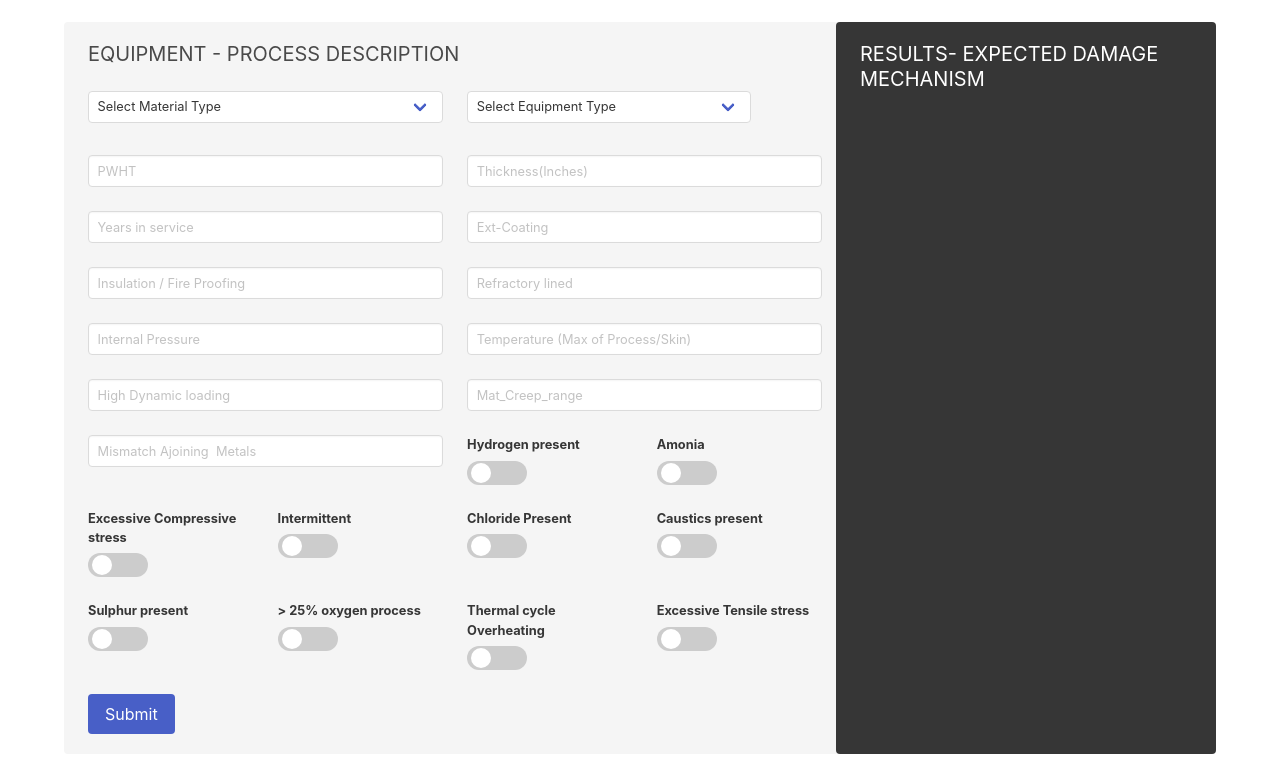
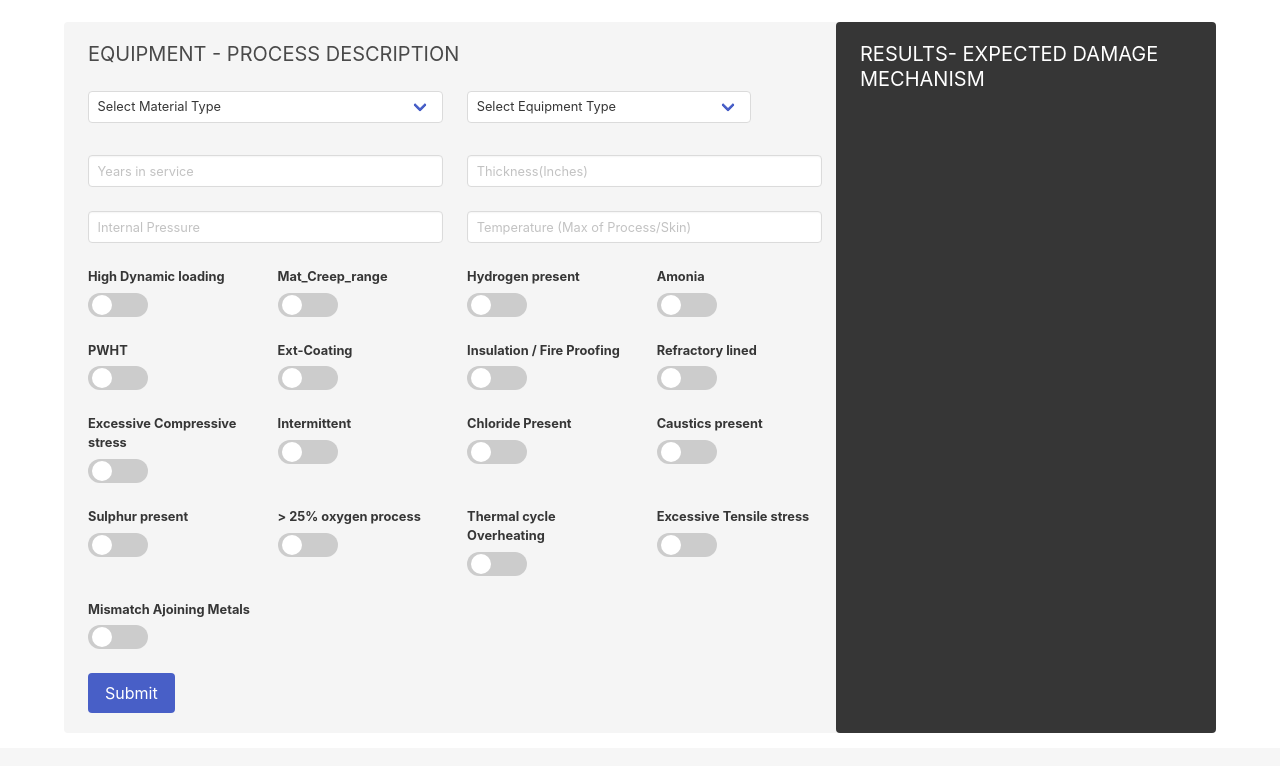
Before and after one commit to Shahzaib342/Damage-Mechs, a PHP site: page / in a window 1280 px wide. Shown: the part 52-818 px from the top of the page. After the commit the page ends 785 px from the top, so only its background shows below. Run offline with PHP 8.4, Linux system fonts and the light colour scheme; some libraries are stand-ins or nearby versions.

Commit message:
Changed inputs with toggles based on new requirenments

```diff
--- a/Js/app.js
+++ b/Js/app.js
@@ -4,7 +4,7 @@ $(document).ready(function () {
     $('form').submit(function (event) {
         event.preventDefault();
         $.ajax({
-            url: '/damage_mechs/Controller.php',
+            url: '/Controller.php',
             type: 'post',
             data: $('form#form-data').serialize(),
             dataType: 'json',
--- a/Templates/left-tile-section.php
+++ b/Templates/left-tile-section.php
@@ -31,7 +31,8 @@
                             <div class="column is-half">
                                 <div class="field">
                                     <div class="control">
-                                        <input class="input" type="text" placeholder="PWHT" name="PWHT">
+                                        <input class="input" type="text" placeholder="Years in service"
+                                               name="years-in-service">
                                     </div>
                                 </div>
                             </div>
@@ -40,41 +41,6 @@
                                     <div class="control">
                                         <input class="input" type="text" placeholder="Thickness(Inches)"
                                                name="thickness">
-                                    </div>
-                                </div>
-                            </div>
-                        </div>
-                        <div class="columns">
-                            <div class="column is-half">
-                                <div class="field">
-                                    <div class="control">
-                                        <input class="input" type="text" placeholder="Years in service"
-                                               name="years-in-service">
-                                    </div>
-                                </div>
-                            </div>
-                            <div class="column">
-                                <div class="field">
-                                    <div class="control">
-                                        <input class="input" type="text" placeholder="Ext-Coating" name="Ext-Coating">
-                                    </div>
-                                </div>
-                            </div>
-                        </div>
-                        <div class="columns">
-                            <div class="column is-half">
-                                <div class="field">
-                                    <div class="control">
-                                        <input class="input" type="text" placeholder="Insulation / Fire Proofing"
-                                               name="insulation-or-fire-proofing">
-                                    </div>
-                                </div>
-                            </div>
-                            <div class="column">
-                                <div class="field">
-                                    <div class="control">
-                                        <input class="input" type="text" placeholder="Refractory lined"
-                                               name="refractory-lined">
                                     </div>
                                 </div>
                             </div>
@@ -97,31 +63,23 @@
                                 </div>
                             </div>
                         </div>
-                        <div class="columns">
-                            <div class="column is-half">
+                        <div class="columns switch-toggles">
+                            <div class="column is-one-quarter">
                                 <div class="field">
-                                    <div class="control">
-                                        <input class="input" type="text" placeholder="High Dynamic loading"
-                                               name="high-dynamic-loading">
-                                    </div>
+                                    <label class="label">High Dynamic loading</label>
+                                    <label class="switch">
+                                        <input type="checkbox" name="high-dynamic-loading">
+                                        <span class="slider round"></span>
+                                    </label>
                                 </div>
                             </div>
-                            <div class="column">
+                            <div class="column is-one-quarter">
                                 <div class="field">
-                                    <div class="control">
-                                        <input class="input" type="text" placeholder="Mat_Creep_range"
-                                               name="mat-creep-range">
-                                    </div>
-                                </div>
-                            </div>
-                        </div>
-                        <div class="columns switch-toggles">
-                            <div class="column is-half">
-                                <div class="field">
-                                    <div class="control">
-                                        <input class="input" type="text" placeholder="Mismatch Ajoining  Metals"
-                                               name="mismatch-ajoining-metals">
-                                    </div>
+                                    <label class="label"> Mat_Creep_range</label>
+                                    <label class="switch">
+                                        <input type="checkbox" name="mat-creep-range">
+                                        <span class="slider round"></span>
+                                    </label>
                                 </div>
                             </div>
                             <div class="column is-one-quarter">
@@ -138,6 +96,44 @@
                                     <label class="label">Amonia</label>
                                     <label class="switch">
                                         <input type="checkbox" name="amonia">
+                                        <span class="slider round"></span>
+                                    </label>
+                                </div>
+                            </div>
+                        </div>
+                        <div class="columns switch-toggles">
+                            <div class="column is-one-quarter">
+                                <div class="field">
+                                    <label class="label">PWHT</label>
+                                    <label class="switch">
+                                        <input type="checkbox" name="PWHT">
+                                        <span class="slider round"></span>
+                                    </label>
+                                </div>
+                            </div>
+                            <div class="column is-one-quarter">
+                                <div class="field">
+                                    <label class="label"> Ext-Coating</label>
+                                    <label class="switch">
+                                        <input type="checkbox" name="Ext-Coating">
+                                        <span class="slider round"></span>
+                                    </label>
+                                </div>
+                            </div>
+                            <div class="column is-one-quarter">
+                                <div class="field">
+                                    <label class="label">Insulation / Fire Proofing</label>
+                                    <label class="switch">
+                                        <input type="checkbox" name="insulation-or-fire-proofing">
+                                        <span class="slider round"></span>
+                                    </label>
+                                </div>
+                            </div>
+                            <div class="column is-one-quarter">
+                                <div class="field">
+                                    <label class="label">Refractory lined</label>
+                                    <label class="switch">
+                                        <input type="checkbox" name="refractory-lined">
                                         <span class="slider round"></span>
                                     </label>
                                 </div>
@@ -219,6 +215,17 @@
                                 </div>
                             </div>
                         </div>
+                        <div class="columns switch-toggles">
+                            <div class="column is-one-quarter">
+                                <div class="field">
+                                    <label class="label">Mismatch Ajoining Metals</label>
+                                    <label class="switch">
+                                        <input type="checkbox" name="mismatch-ajoining-metals">
+                                        <span class="slider round"></span>
+                                    </label>
+                                </div>
+                            </div>
+                        </div>
                         <div class="field is-grouped">
                             <div class="control">
                                 <button class="button is-link">Submit</button>
--- a/index.php
+++ b/index.php
@@ -3,10 +3,10 @@
 <head>
     <title>Damage Mechs</title>
     <link rel="stylesheet" href="https://cdn.jsdelivr.net/npm/bulma@0.8.0/css/bulma.min.css">
-    <link rel="stylesheet" href="../damage_mechs/Css/app.css">
+    <link rel="stylesheet" href="Css/app.css">
     <script defer src="https://use.fontawesome.com/releases/v5.3.1/js/all.js"></script>
-    <script defer src="../damage_mechs/Js/jquery.min.js"></script>
-    <script defer src="../damage_mechs/Js/app.js"></script>
+    <script defer src="Js/jquery.min.js"></script>
+    <script defer src="/Js/app.js"></script>
 </head>
 <body>
 
```
